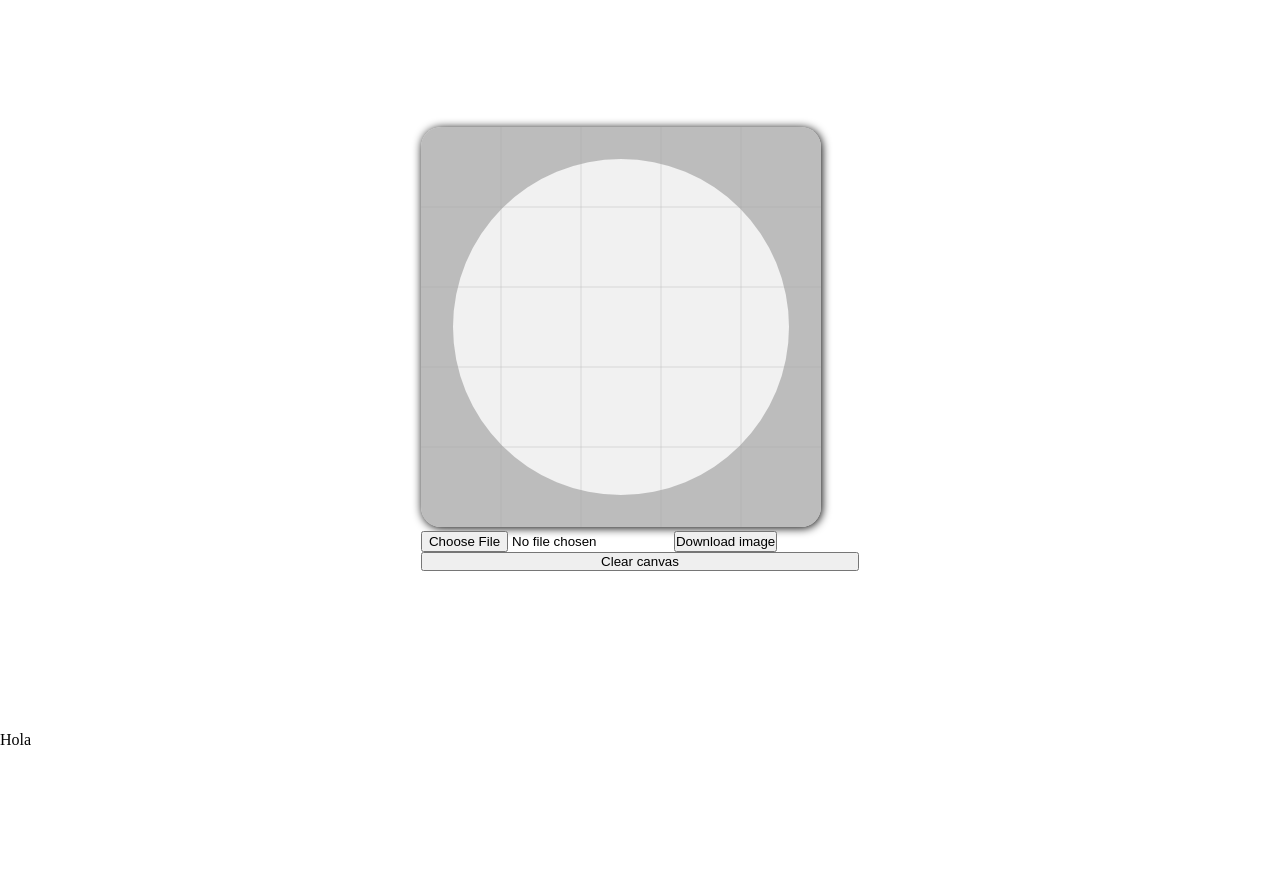
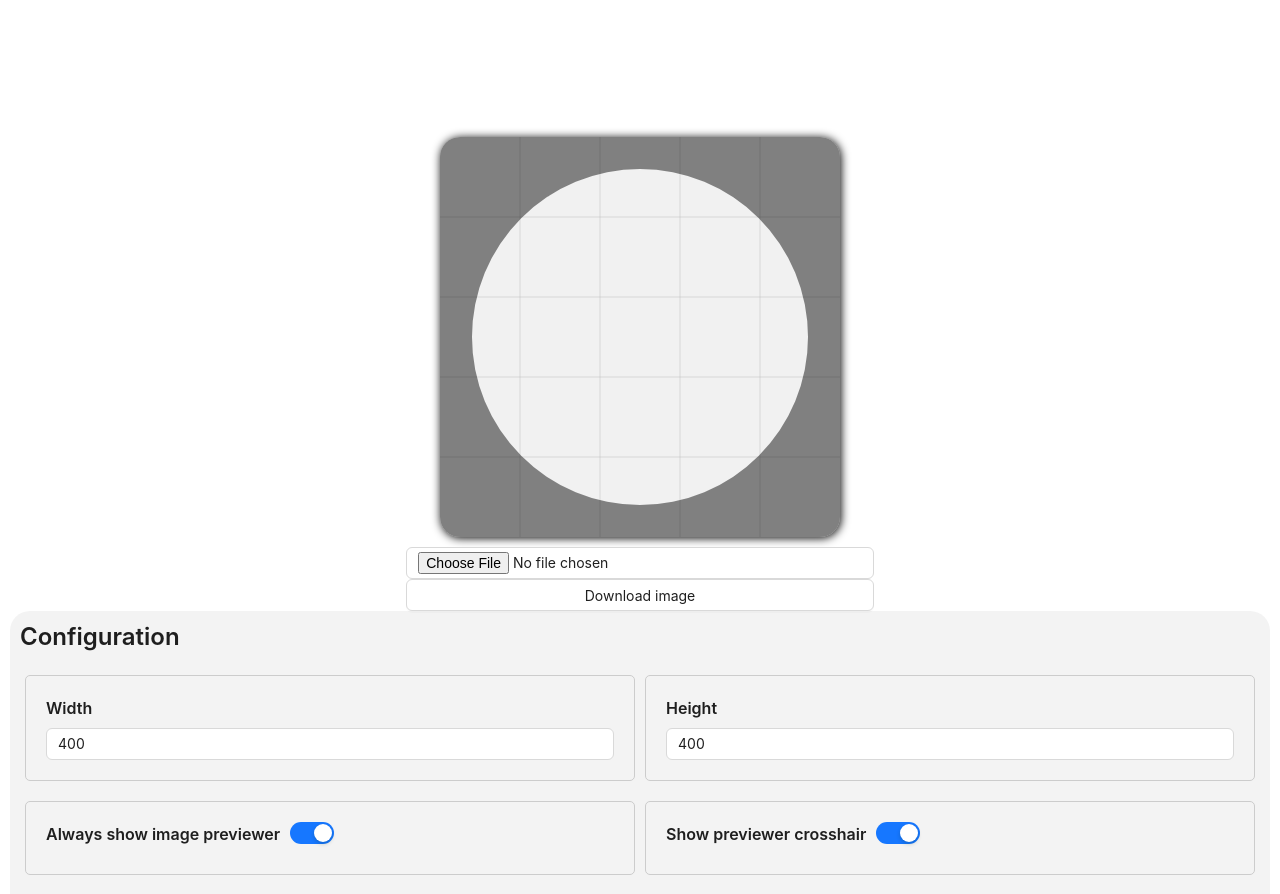
Before and after one commit to RaynierPM/nidea-react-image-previewer-page, a React (Vite) app: page / in a window 1280 px wide. Shown: the part 100-994 px from the top of the page. Before the commit the page ends 849 px from the top, so only its background shows below. Built offline with nearby package versions, Linux system fonts and the light colour scheme.

Commit message:
Adding configuration fields to the users
To test properties

```diff
--- a/package.json
+++ b/package.json
@@ -10,6 +10,8 @@
     "preview": "vite preview"
   },
   "dependencies": {
+    "antd": "^5.24.2",
+    "prop-types": "^15.8.1",
     "react": "^19.0.0",
     "react-dom": "^19.0.0"
   },
--- a/src/App.css
+++ b/src/App.css
@@ -11,9 +11,11 @@
 }
 
 #root header {
-  background-color: aqua;
+  background-color: black;
   color: #000;
   padding: 15px 10px;
+  font-family: sans-serif;
+  color: white;
 }
 
 .a-center {
@@ -26,3 +28,15 @@
   width: fit-content;
   margin: 0 auto;
 }
+
+#root footer {
+  width: 100%;
+  padding: 15px 10px;
+  background-color: black;
+  color: white;
+  font-family: sans-serif;
+}
+
+#root footer p {
+  text-align: center;
+}
--- a/src/App.jsx
+++ b/src/App.jsx
@@ -1,51 +1,57 @@
-import { useEffect, useRef, useState } from "react";
+import { Flex, Input, Switch } from "antd";
 import "./App.css";
-import { ImagePreviewer } from "./core";
+import ImagePreviewer from "./components/commons/ImagePreviewer";
+import Title from "antd/es/typography/Title";
+import { useState } from "react";
+import Slot from "./components/configuration/slot";
 
 function App() {
+  const [width, setWidth] = useState(400);
+  const [height, setHeight] = useState(400);
+  const [alwaysShowPreviewer, setAlwaysShowPreviewer] = useState(true);
+  const [showCrosshair, setShowCrosshair] = useState(true);
+  const [crosshairRadius, setCrosshairRadius] = useState("auto");
+
   /**
-   * @type {import("react").RefObject<ImagePreviewer>}
+   *
+   * @param {import('react').ChangeEvent<HTMLInputElement>} event
    */
-  const imagePreviewer = useRef();
-  const [image, setImage] = useState();
-
-  function handleImageChange(e) {
-    const uploadedImage = e.target.files[0];
-    if (uploadedImage) {
-      setImage(uploadedImage);
-    }
+  function handleChangeWidth(event) {
+    const { value } = event.target;
+    setWidth(Number(value));
   }
 
   /**
    *
-   * @param {import('react').MouseEvent<HTMLButtonElement, Element>} event
+   * @param {import('react').ChangeEvent<HTMLInputElement>} event
    */
-  function handleDownload(event) {
-    event.preventDefault();
-    imagePreviewer.current.downloadImage();
+  function handleChangeHeight(event) {
+    const { value } = event.target;
+    setHeight(Number(value));
   }
 
-  useEffect(() => {
-    if (image instanceof File) {
-      const imageUrl = URL.createObjectURL(image);
-      imagePreviewer.current.addImage(imageUrl);
+  function handleToggleShowCanvas() {
+    setAlwaysShowPreviewer(!alwaysShowPreviewer);
   }
-  }, [image]);
 
-  useEffect(() => {
-    const canvas = document.querySelector("canvas#imageCanvas");
-    if (canvas) {
-      imagePreviewer.current = new ImagePreviewer(canvas);
+  function handleToggleShowCrosshair() {
+    setShowCrosshair(!showCrosshair);
+  }
 
-      imagePreviewer.current.drawGrid();
+  /** @param {import('react').ChangeEvent} event*/
+  function handleChangeCrosshairRadius(event) {
+    const { value } = event.target;
+    setCrosshairRadius(Number(value));
+  }
 
-      imagePreviewer.current.addDragEvent();
-
-      return () => {
-        imagePreviewer.current.removeDragEvent();
-      };
+  /** @param {boolean} checked */
+  function toggleAutoCrosshairRadius(checked) {
+    if (!checked) {
+      setCrosshairRadius(100);
+    } else {
+      setCrosshairRadius("auto");
     }
-  }, []);
+  }
 
   return (
     <>
@@ -53,35 +59,77 @@ function App() {
         <h1>Image previewer</h1>
       </header>
       <main style={{ padding: "10rem 0px" }}>
-        <div className="a-center fit-content">
-          <div>
-            <canvas
-              id="imageCanvas"
-              width="400"
-              height="400"
+        <ImagePreviewer
+          width={width}
+          height={height}
+          alwaysShowCanvas={alwaysShowPreviewer}
+          showCrosshair={showCrosshair}
+          crosshairRadius={crosshairRadius}
+        />
+
+        <Flex
+          vertical
           style={{
-                backgroundColor: "#ccc4",
+            margin: "0 10px",
+            padding: "10px",
+            backgroundColor: "#eeea",
             borderRadius: "20px",
-                boxShadow: "#000 1px 1px 10px",
-                cursor: "all-scroll",
           }}
         >
-              This is a canvas, and seems not be supported by your browser
-            </canvas>
-            <div className="input" style={{ display: "flex", flexWrap: 'wrap' }}>
-              <input type="file" accept="image/*" onChange={handleImageChange} />
-              <button onClick={handleDownload}>Download image</button>
-              <button style={{width: '100%'}} onClick={() => {
-                imagePreviewer.current.clearCanvas()
-                imagePreviewer.current.drawGrid()
-              }}>
-                Clear canvas
-              </button>
-            </div>
-          </div>
-        </div>
+          <Title level={3}>Configuration</Title>
+          <Flex wrap>
+            <Slot>
+              <Title level={5}>Width</Title>
+              <Input type="number" value={width} onChange={handleChangeWidth} />
+            </Slot>
+            <Slot>
+              <Title level={5}>Height</Title>
+              <Input
+                type="number"
+                value={height}
+                onChange={handleChangeHeight}
+              />
+            </Slot>
+            <Slot>
+              <Flex gap={10}>
+                <Title level={5}>Always show image previewer</Title>
+                <Switch
+                  onChange={handleToggleShowCanvas}
+                  checked={alwaysShowPreviewer}
+                />
+              </Flex>
+            </Slot>
+            <Slot>
+              <Flex gap={10}>
+                <Title level={5}>Show previewer crosshair</Title>
+                <Switch
+                  onChange={handleToggleShowCrosshair}
+                  checked={showCrosshair}
+                />
+              </Flex>
+            </Slot>
+            <Slot>
+              <Flex gap={10}>
+                <Title level={5}>Show previewer crosshair</Title>
+                <Switch
+                  onChange={toggleAutoCrosshairRadius}
+                  checked={crosshairRadius === "auto"}
+                />
+                (Auto)
+              </Flex>
+              {crosshairRadius !== "auto" && (
+                <Input
+                  value={crosshairRadius}
+                  onChange={handleChangeCrosshairRadius}
+                />
+              )}
+            </Slot>
+          </Flex>
+        </Flex>
       </main>
-      <footer>Hola</footer>
+      <footer>
+        <p>Made by RaynierPM (2025)</p>
+      </footer>
     </>
   );
 }
--- /dev/null
+++ b/src/components/commons/ImagePreviewer.jsx
@@ -0,0 +1,144 @@
+import PropTypes from "prop-types";
+import { useEffect, useRef, useState } from "react";
+import { ImagePreviewer as CanvasImagePreviewer } from "../../core/index";
+import { Button, Input } from "antd";
+
+export default function ImagePreviewer({
+  width,
+  height,
+  alwaysShowCanvas = false,
+  showCrosshair = true,
+  crosshairRadius = "auto",
+}) {
+  /**
+   * @type {import("react").RefObject<import('../../core/index').ImagePreviewer>}
+   */
+  const imagePreviewer = useRef();
+  const [image, setImage] = useState();
+
+  function handleImageChange(e) {
+    const uploadedImage = e.target.files[0];
+    if (uploadedImage) {
+      setImage(uploadedImage);
+    }
+  }
+
+  /**
+   *
+   * @param {import('react').MouseEvent<HTMLButtonElement, Element>} event
+   */
+  function handleDownload(event) {
+    event.preventDefault();
+    imagePreviewer.current.downloadImage();
+  }
+
+  const show = alwaysShowCanvas || Boolean(image);
+
+  useEffect(() => {
+    const canvas = document.querySelector("canvas#imageCanvas");
+    if (canvas && show) {
+      imagePreviewer.current = new CanvasImagePreviewer(canvas, {
+        withCrosshair: showCrosshair,
+        crossHairRadius: crosshairRadius,
+      });
+
+      imagePreviewer.current.drawGrid();
+
+      imagePreviewer.current.addDragEvent();
+
+      if (image instanceof File) {
+        const imageUrl = URL.createObjectURL(image);
+        imagePreviewer.current?.addImage(imageUrl);
+      }
+
+      return () => {
+        imagePreviewer.current.removeDragEvent();
+      };
+    }
+    // eslint-disable-next-line react-hooks/exhaustive-deps
+  }, [image]);
+
+  useEffect(() => {
+    imagePreviewer.current.dimensions = { width, height };
+    if (image) {
+      imagePreviewer.current.drawImage();
+    } else {
+      imagePreviewer.current.clearCanvas();
+    }
+    // eslint-disable-next-line react-hooks/exhaustive-deps
+  }, [width, height]);
+
+  useEffect(() => {
+    console.log({ crosshairRadius, showCrosshair });
+    imagePreviewer.current.options = {
+      crossHairRadius: crosshairRadius,
+      withCrosshair: showCrosshair,
+    };
+    if (image) {
+      imagePreviewer.current.drawImage();
+    } else {
+      imagePreviewer.current.clearCanvas();
+    }
+    // eslint-disable-next-line react-hooks/exhaustive-deps
+  }, [showCrosshair, crosshairRadius]);
+
+  return (
+    <div
+      style={{
+        display: "flex",
+        flexDirection: "column",
+        justifyContent: "center",
+      }}
+    >
+      <div
+        style={{
+          display: "flex",
+          justifyContent: "center",
+          margin: "10px 0px",
+        }}
+      >
+        <canvas
+          id="imageCanvas"
+          width={width}
+          height={height}
+          style={{
+            backgroundColor: "#ccc4",
+            borderRadius: "20px",
+            boxShadow: "#000 1px 1px 10px",
+            cursor: "all-scroll",
+            display: show ? "block" : "none",
+          }}
+        >
+          This is a canvas, and seems not be supported by your browser
+        </canvas>
+      </div>
+      <div className="a-center fit-content">
+        <div className="input" style={{ display: "flex", flexWrap: "wrap" }}>
+          <Input type="file" accept="image/*" onChange={handleImageChange} />
+          <Button onClick={handleDownload} style={{ width: "100%" }}>
+            Download image
+          </Button>
+          {Boolean(image) && (
+            <Button
+              style={{ width: "100%" }}
+              onClick={() => {
+                imagePreviewer.current.clearCanvas();
+                setImage(null);
+              }}
+            >
+              Clear canvas
+            </Button>
+          )}
+        </div>
+      </div>
+    </div>
+  );
+}
+
+ImagePreviewer.propTypes = {
+  width: PropTypes.number.isRequired,
+  height: PropTypes.number.isRequired,
+  alwaysShowCanvas: PropTypes.bool,
+  showCrosshair: PropTypes.bool,
+  crosshairRadius: PropTypes.oneOfType([PropTypes.string, PropTypes.number]),
+};
--- /dev/null
+++ b/src/components/configuration/slot.jsx
@@ -0,0 +1,22 @@
+import PropTypes from "prop-types";
+
+export default function Slot({ children }) {
+  return (
+    <div style={{ padding: "5px", width: "50%" }}>
+      <div
+        style={{
+          border: "solid 1px #ccc",
+          borderRadius: "5px",
+          margin: "5px 0",
+          padding: "20px",
+        }}
+      >
+        {children}
+      </div>
+    </div>
+  );
+}
+
+Slot.propTypes = {
+  children: PropTypes.node,
+};
--- a/src/core/index.js
+++ b/src/core/index.js
@@ -3,6 +3,18 @@ import { ImageInfo } from "./CanvasImageInfo";
 import { DragHandler } from "./DragHandler";
 
 const DEFAULT_COORD = 0;
+
+/**
+ * @typedef CanvasOptions
+ * @property {boolean} withCrosshair
+ * @property {string | number} crossHairRadius
+ */
+
+/** @type {CanvasOptions} */
+const DEFAULT_OPTIONS = {
+  withCrosshair: true,
+  crossHairRadius: "auto",
+};
 
 export class ImagePreviewer {
   /** @type {HTMLCanvasElement} */
@@ -14,8 +26,27 @@ export class ImagePreviewer {
   /** @type {{width: number; height: number}} */
   #dimensions;
 
+  /** @param {{width: number, height: number}} dimensions */
+  set dimensions(dimensions) {
+    if (
+      dimensions &&
+      typeof dimensions.width === "number" &&
+      typeof dimensions.height === "number"
+    ) {
+      this.#dimensions = { width: dimensions.width, height: dimensions.height };
+    }
+  }
+
   /** @type {number} - Space between grid's lines */
   #GRID_INCREMENT;
+
+  /** @type {CanvasOptions} */
+  #options;
+
+  /** @param {CanvasOptions} opts */
+  set options(opts) {
+    this.#options = { ...this.#options, opts };
+  }
 
   /** @type {number} */
   // #zoom = 1;
@@ -31,14 +62,22 @@ export class ImagePreviewer {
 
   /**
    * @param {HTMLCanvasElement} canvas
+   * @param {CanvasOptions?} options
    */
-  constructor(canvas) {
+  constructor(canvas, options) {
     if (
       !(canvas instanceof HTMLCanvasElement) ||
       canvas.tagName.toLowerCase() != "canvas"
     ) {
       throw new Error("Canvas element required");
     }
+
+    if (!options) {
+      this.#options = { ...DEFAULT_OPTIONS };
+    } else {
+      this.#options = { ...DEFAULT_OPTIONS, ...options };
+    }
+
     this.canvas = canvas;
     const ctx = canvas.getContext("2d");
     if (ctx instanceof CanvasRenderingContext2D) {
@@ -85,10 +124,13 @@ export class ImagePreviewer {
   }
 
   drawCrosshair() {
+    const { crossHairRadius, withCrosshair } = this.#options;
+    if (!withCrosshair) return;
+
     const ctx = this.context;
     const { width, height } = this.#dimensions;
     ctx.beginPath();
-    ctx.fillStyle = "#9999";
+    ctx.fillStyle = "#0007";
     ctx.moveTo(0, 0);
     ctx.lineTo(width, 0);
     ctx.lineTo(width, height);
@@ -97,7 +139,9 @@ export class ImagePreviewer {
     ctx.arc(
       width / 2,
       height / 2,
-      (width + height) * 0.21,
+      !crossHairRadius || crossHairRadius === "auto"
+        ? (width + height) * 0.21
+        : crossHairRadius,
       0,
       2 * Math.PI,
       true
@@ -106,20 +150,26 @@ export class ImagePreviewer {
   }
 
   clearCanvas() {
-    this.context.clearRect(0, 0, this.#dimensions.width, this.#dimensions.height)
+    this.context.clearRect(
+      0,
+      0,
+      this.#dimensions.width,
+      this.#dimensions.height
+    );
+    this.drawGrid();
   }
 
   addImage(imgPath, withCrosshair = true) {
     const img = new Image();
     img.addEventListener("load", () => {
       this.#imageInfo = this.#getCanvasImageInfo(img);
-      this.#drawImage();
+      this.drawImage();
       withCrosshair && this.drawCrosshair();
     });
     img.src = imgPath;
   }
 
-  #drawImage() {
+  drawImage() {
     if (this.#imageInfo) {
       const { img } = this.#imageInfo;
 
@@ -153,7 +203,7 @@ export class ImagePreviewer {
     if (this.#isClicked && this.#imageInfo.img) {
       const { x, y } = this.#getCanvasClickPosition(event);
       const { x: xPxQty, y: yPxQty } = this.#dragHandler.getDifference(x, y);
-      this.moveImage(xPxQty, yPxQty)
+      this.moveImage(xPxQty, yPxQty);
     }
   }
 
@@ -219,21 +269,20 @@ export class ImagePreviewer {
    */
   moveImage(xPxQty, yPxQty) {
     this.#imageInfo.move(xPxQty, yPxQty);
-    this.#drawImage();
-    +
-    this.drawCrosshair();
+    this.drawImage();
+    +this.drawCrosshair();
   }
 
   async downloadImage() {
     if (this.#imageInfo) {
-      return await new DownloableCanvas(this.#imageInfo).download()
+      return await new DownloableCanvas(this.#imageInfo).download();
     }
-    return
+    return;
   }
 
   async getBlob() {
     if (this.#imageInfo) {
-      return await new DownloableCanvas(this.#imageInfo).getBlob()
+      return await new DownloableCanvas(this.#imageInfo).getBlob();
     }
   }
 }
```
Also changed, not shown: src/core/CanvasImageInfo.js (+6 -5 lines), 1 other file (tests, documents, lock files or other folders). Lines whose indentation alone changed are shown as unchanged.
